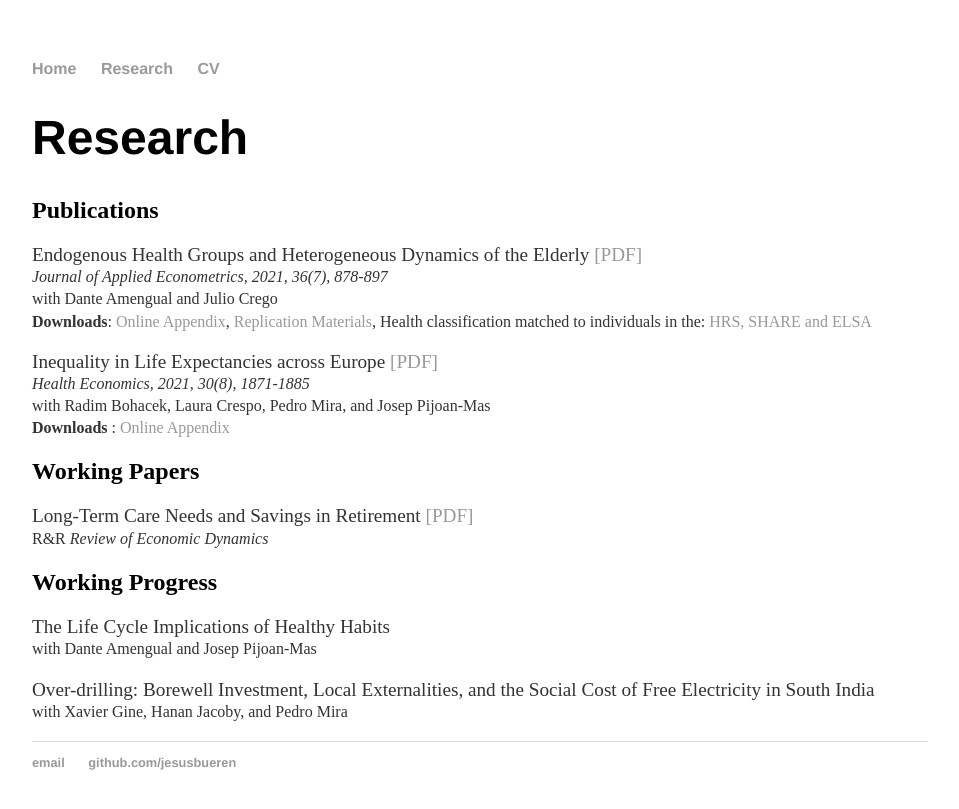
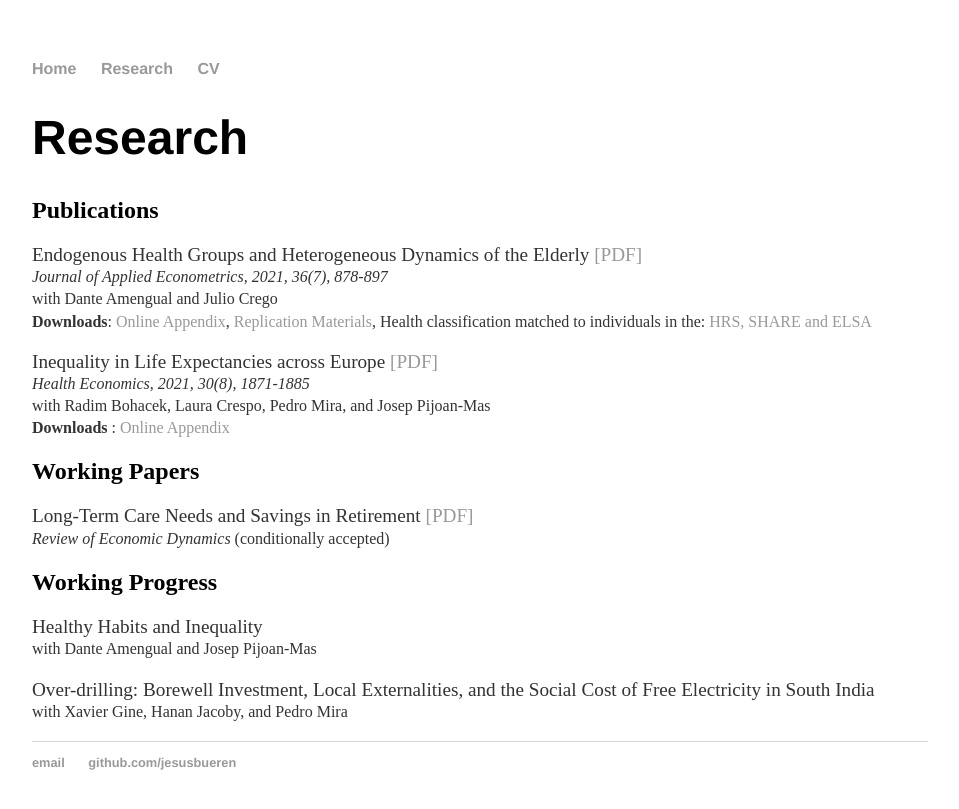
Before and after one commit to jesusbueren/jesusbueren.github.io, a Jekyll site: the page built from research/index.html, in a window 1280 px wide. Shown: the top 809 px of the page, without its empty margins (160-1119 px from the left). Built offline with Jekyll 4.4.1, drawn with Linux system fonts in a browser that asks for light colours.

Commit message:
Update index.html

```diff
--- a/research/index.html
+++ b/research/index.html
@@ -20,11 +20,11 @@
 	<h2>Working Papers</h2>
 
 	<p> <bold> Long-Term Care Needs and Savings in Retirement </bold>  <a href="LTC_Savings_BUEREN_RRR.pdf">[PDF]</a> <small><br>
-		R&R <i>Review of Economic Dynamics</i> </small></p>
+		 <i>Review of Economic Dynamics</i> (conditionally accepted) </small></p>
 
 	<h2>Working Progress</h2>
 
-	<p> <bold> The Life Cycle Implications of Healthy Habits </bold>  <br>
+	<p> <bold> Healthy Habits and Inequality </bold>  <br>
 	 <small> with Dante Amengual and Josep Pijoan-Mas  </small> <br></p>
 
  	<p> <bold> Over-drilling: Borewell Investment, Local Externalities, and the Social Cost of Free Electricity in South India </bold> <br>
```
